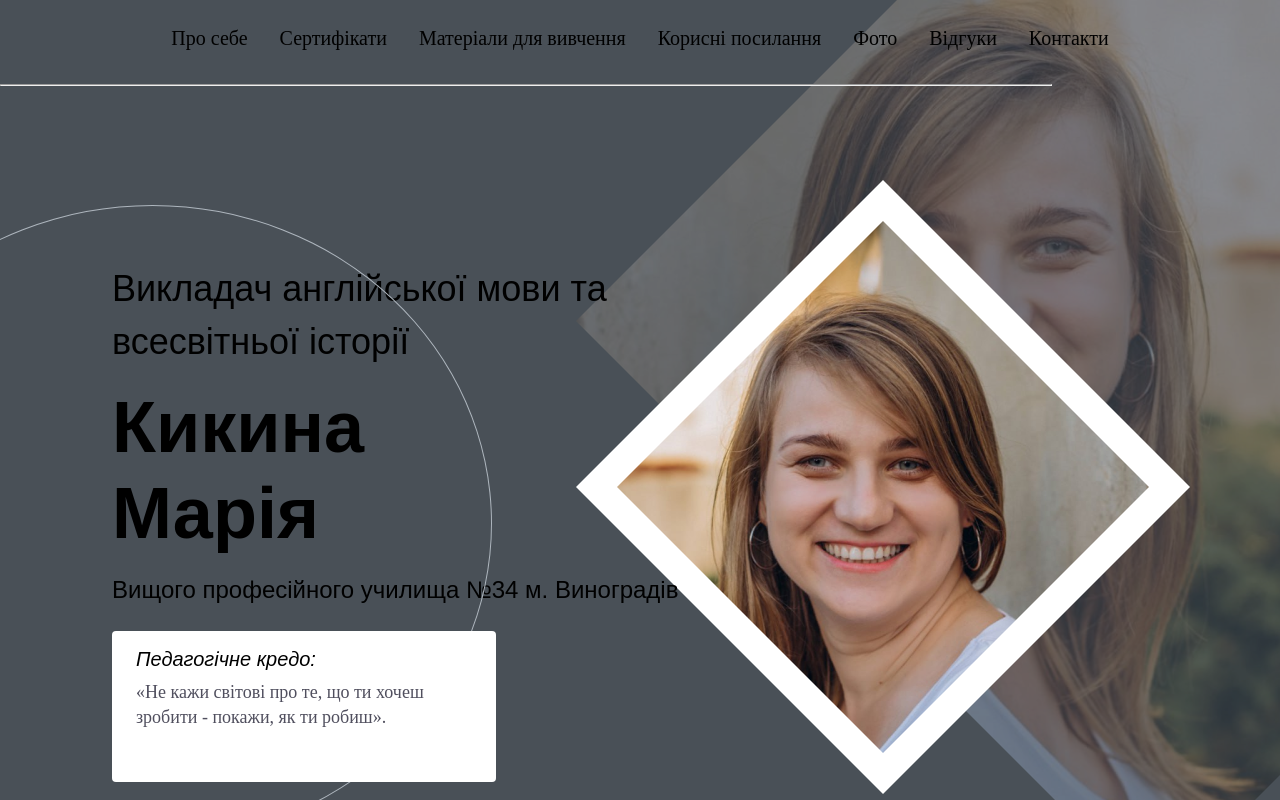
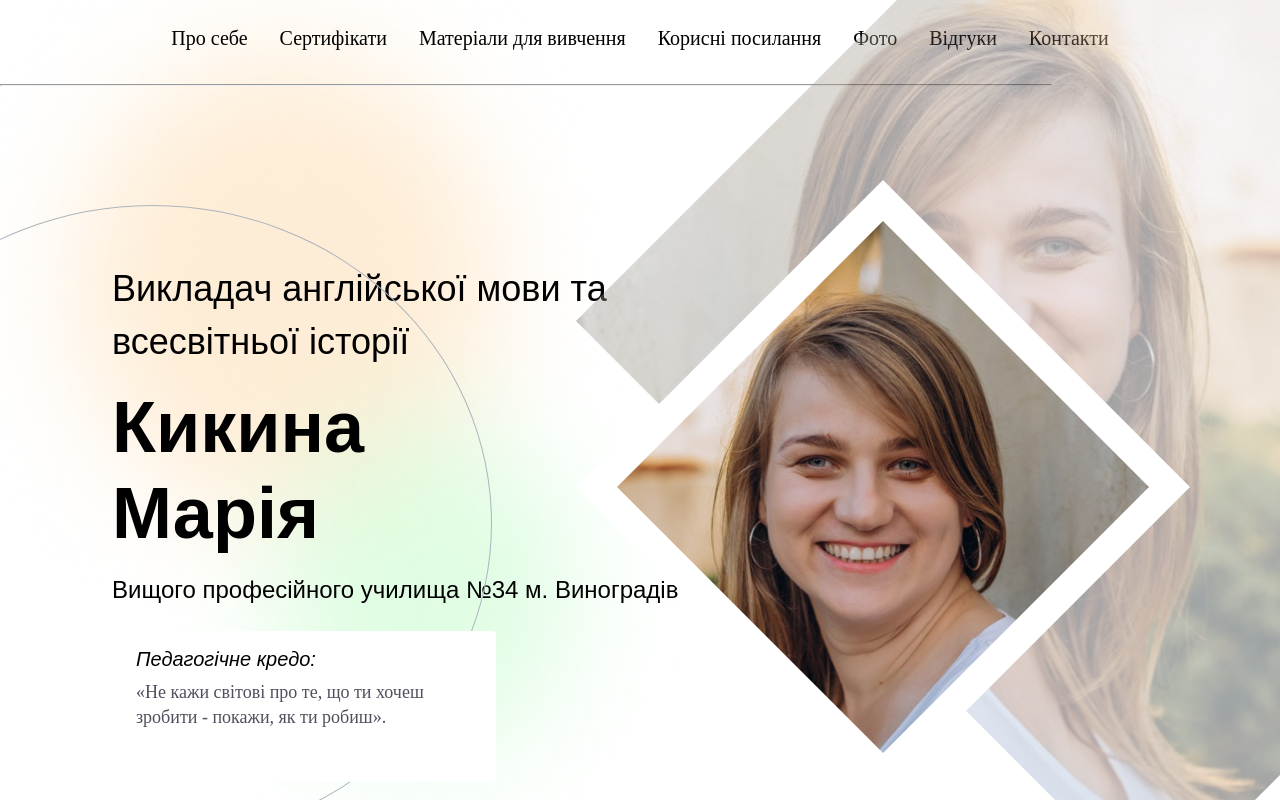
Before and after one commit to Zykhor-Andrii/English-teacher_landing, a React (Create React App) app: page / in a window 1280 px wide. Shown: the top 800 px of the page. Built offline with nearby package versions, Linux system fonts and the light colour scheme.

Commit message:
for watch

```diff
--- a/src/componets/Header/Header.jsx
+++ b/src/componets/Header/Header.jsx
@@ -1,5 +1,6 @@
 import './Header.scss'
 import { useState } from 'react';
+import foto from '../../foto/photo.png'
 
 import burger from '../../foto/icons/Vector.svg';
 import closeMenu from '../../foto/icons/icon_close.svg';
@@ -29,15 +30,15 @@ export const Header = () => {
           />
           <hr className='header__top-underline' />
         </div>
-
+        <img src={foto} alt="" className="header__foto" />
         <div className="header__content">
           <div className="header__ellipse"></div>
           <h3 className='header__title'>
             Викладач англійської мови та всесвітньої історії
           </h3>
           <h1 className="header__name">
-            Кикина <br/>
-             Марія
+            Кикина <br />
+            Марія
           </h1>
           <h4 className="header__info-university">
             Вищого професійного  училища №34 м. Виноградів
--- a/src/componets/Header/Header.scss
+++ b/src/componets/Header/Header.scss
@@ -2,16 +2,33 @@
 
 
 .header {
-  // background-image: url('./foto/bg-shadow.png');
-  background-image: url("../../foto/photo.png");
+  background-image: url('../../foto/bg-shadow.png');
+  // background-image: url("../../foto/photo.png");
   background-repeat: no-repeat;
-  background-position: top right;
-  background-size: 95vw;
+  // background-position: top right;
+  // background-size: 95vw;
   position: relative;
-  background-color: #495057;
+  // background-color: #495057;
 
   @include onTablet {
     background-size: 704px 900px;
+  }
+
+  &__foto {
+    width: 92vw;
+    position: absolute;
+    top: 0;
+    right: 0;
+
+    @include onTablet() {
+      width: 400px;
+      height: 596px;
+    }
+
+    @include onDesktop() {
+      width: 704px;
+      height: 900px;
+    }
   }
 
   &__credo {
--- a/src/componets/Main/Main.jsx
+++ b/src/componets/Main/Main.jsx
@@ -1,12 +1,14 @@
 import { Experience } from "../Experience/Experience"
 import { Slider } from "../Achievement/Achievement"
-import {StudyMaterials} from '../StudyMaterials/StudyMaterials'
+import { StudyMaterials } from '../StudyMaterials/StudyMaterials'
+import { UsefulLinks } from "../UsefulLinks/UsefulLinks"
 // import { Test } from "../test/Test"
 
 export const Main = () => (
   <main>
     <Experience />
     <Slider />
-    <StudyMaterials/>
+    <StudyMaterials />
+    <UsefulLinks />
   </main>
 )
--- a/src/style/utils/_normalize.scss
+++ b/src/style/utils/_normalize.scss
@@ -28,6 +28,7 @@ a {
   line-height: 20px;
   letter-spacing: 0em;
   color: #212529;
+  text-decoration: none;
 
   transition-duration: 400ms;
 
```
